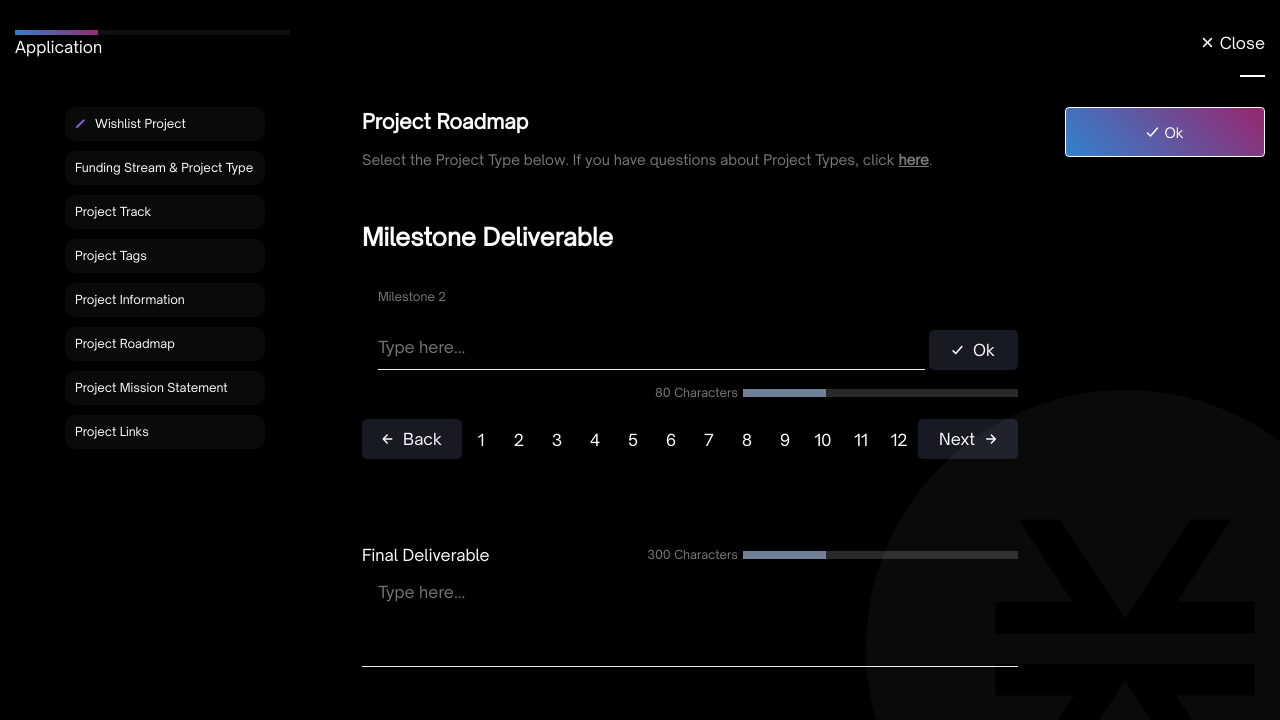
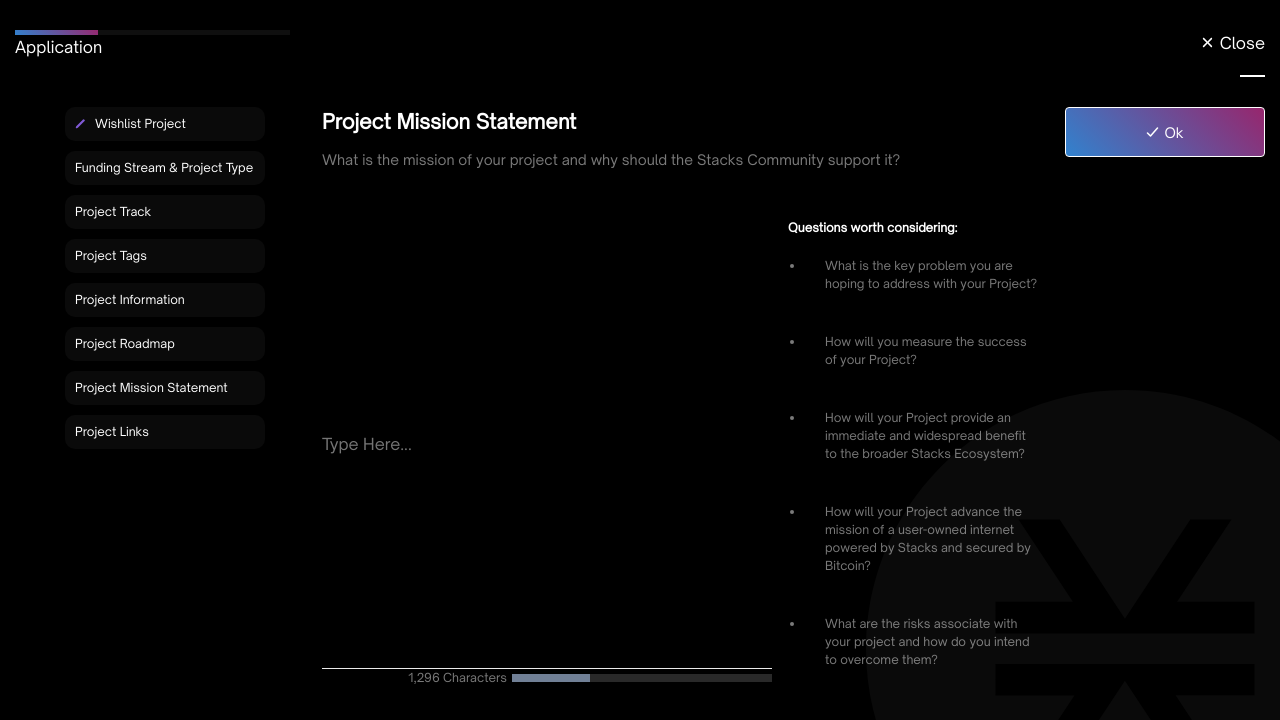
Before and after one commit to stacksgov/grants-dashboard, a Next.js app: page /application in a window 1280 px wide. Shown: the top 720 px of the page. Built offline with nearby package versions, Linux system fonts and the light colour scheme.

Commit message:
project missions statement component completion

```diff
--- /dev/null
+++ b/components/application/MissionStatement.js
@@ -0,0 +1,50 @@
+import styles from './MissionStatement.module.css';
+
+const MissionStatement = () => {
+	return (
+		<div className={styles.missionStatementWrapper}>
+			<h1>Project Mission Statement</h1>
+			<p className={styles.subtitle}>
+				What is the mission of your project and why should the Stacks Community support it?
+			</p>
+			<div className={styles.sectionWrapper}>
+				<div>
+					<input type="text" placeholder="Type Here..." />
+					<div className={styles.progressBarWrapper}>
+						<p>1,296 Characters</p>
+						<div className={styles.progressBar}>
+							<span
+								style={{
+									background: '#718096',
+									width: '30%',
+									height: '100%',
+									display: 'block'
+								}}
+							></span>
+						</div>
+					</div>
+				</div>
+				<div>
+					<h2>Questions worth considering:</h2>
+					<ul>
+						<li>What is the key problem you are hoping to address with your Project?</li>
+						<li>How will you measure the success of your Project?</li>
+						<li>
+							How will your Project provide an immediate and widespread benefit to the broader
+							Stacks Ecosystem?
+						</li>
+						<li>
+							How will your Project advance the mission of a user-owned internet powered by Stacks
+							and secured by Bitcoin?
+						</li>
+						<li>
+							What are the risks associate with your project and how do you intend to overcome them?
+						</li>
+					</ul>
+				</div>
+			</div>
+		</div>
+	);
+};
+
+export default MissionStatement;
--- /dev/null
+++ b/components/application/MissionStatement.module.css
@@ -0,0 +1,62 @@
+.missionStatementWrapper h1{
+  font-size: 20px;
+  padding-bottom: 12px;
+  }
+
+  .subtitle {
+    padding-bottom: 49px;
+    font-size: 14px;
+    color: rgba(255, 255, 255, 0.48);
+  }
+
+  .sectionWrapper {
+    display: flex;
+    gap: 16px;
+  }
+
+  .sectionWrapper div:nth-of-type(2) {
+    background-color: rgba(0, 0, 0, 0.48);
+    max-width: 270px;
+  }
+
+  .sectionWrapper div:nth-of-type(2) h2{
+    font-size: 12px;
+
+  }
+
+  .sectionWrapper div:nth-of-type(2) ul {
+    font-size: 12px;
+    color: rgba(255, 255, 255, 0.48);
+    padding-left: 17px;
+  }
+
+  .sectionWrapper div:nth-of-type(2) ul li{
+    padding: 20px;
+  }
+
+  .sectionWrapper input {
+    border-bottom: 1px solid rgba(255, 255, 255, 0.92);
+    background-color: #000000;
+    border-right: none;
+    border-left: none;
+    border-top: none;
+    color: white;
+    width: 450px;
+    height: 450px;
+  }
+
+  .progressBarWrapper {
+    display: flex;
+    align-items: center;
+    gap: 5px;
+    font-size: 12px;
+    color: rgba(255, 255, 255, 0.48);
+    justify-content: flex-end;
+
+  }
+
+  .progressBar {
+    width: 260px;
+    height: 8px;
+    background-color: rgba(255, 255, 255, 0.16);
+    }
--- a/pages/application.js
+++ b/pages/application.js
@@ -8,7 +8,8 @@ import OkButton from '../components/application/layout/OkButton';
 // import ProjectTrack from '../components/application/ProjectTrack';
 // import ProjectTags from '../components/application/ProjectTags';
 // import ProjectInformation from '../components/application/ProjectInformation';
-import ProjectRoadmap from '../components/application/ProjectRoadmap';
+// import ProjectRoadmap from '../components/application/ProjectRoadmap';
+import MissionStatement from '../components/application/MissionStatement';
 
 const Application = () => {
 	return (
@@ -24,7 +25,8 @@ const Application = () => {
 					{/* <ProjectTrack /> */}
 					{/* <ProjectTags /> */}
 					{/* <ProjectInformation /> */}
-					<ProjectRoadmap />
+					{/* <ProjectRoadmap /> */}
+					<MissionStatement />
 				</div>
 				<div>
 					<OkButton />
```
